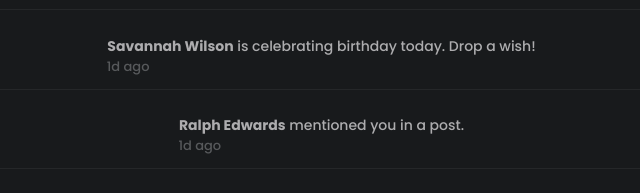
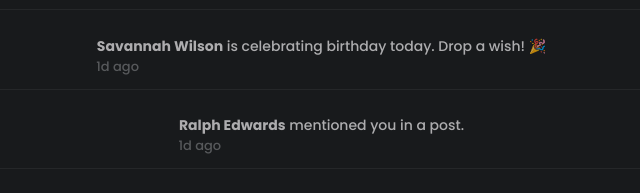
Before and after one commit to MathiasHobler/social-app, a plain HTML site: page components/html/alert.html in a window 1280 px wide. Shown: the part 359-552 px from the top of the page, 338-978 px from the left. Drawn offline with Linux system fonts and the light colour scheme.

Commit message:
add emoji

```diff
--- a/components/html/alert.html
+++ b/components/html/alert.html
@@ -88,7 +88,7 @@
           </div>
           <p>
             <span class="summary--alert--bold">Savannah Wilson</span>
-            is celebrating birthday today. Drop a wish!
+            is celebrating birthday today. Drop a wish! &#127881;
           </p>
           <p class="summary--alert--date">1d ago</p>
         </a>
```
